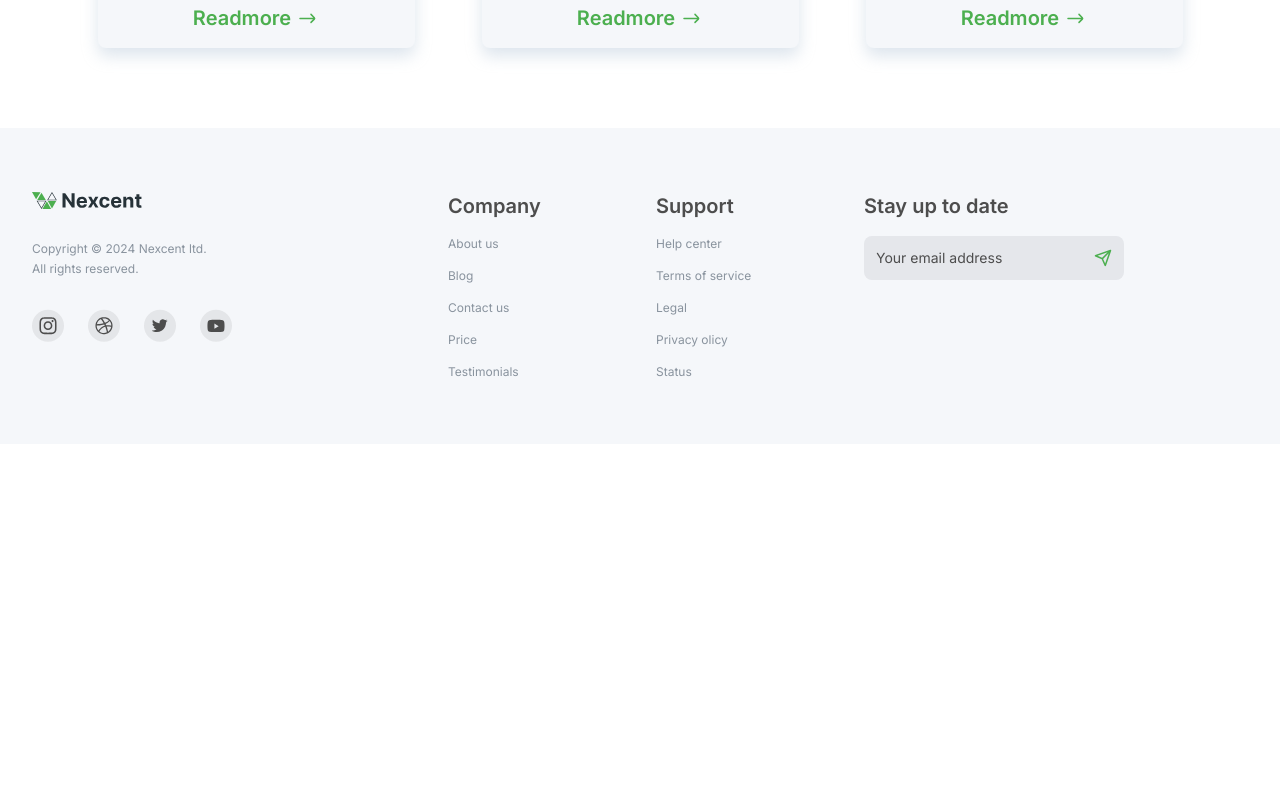
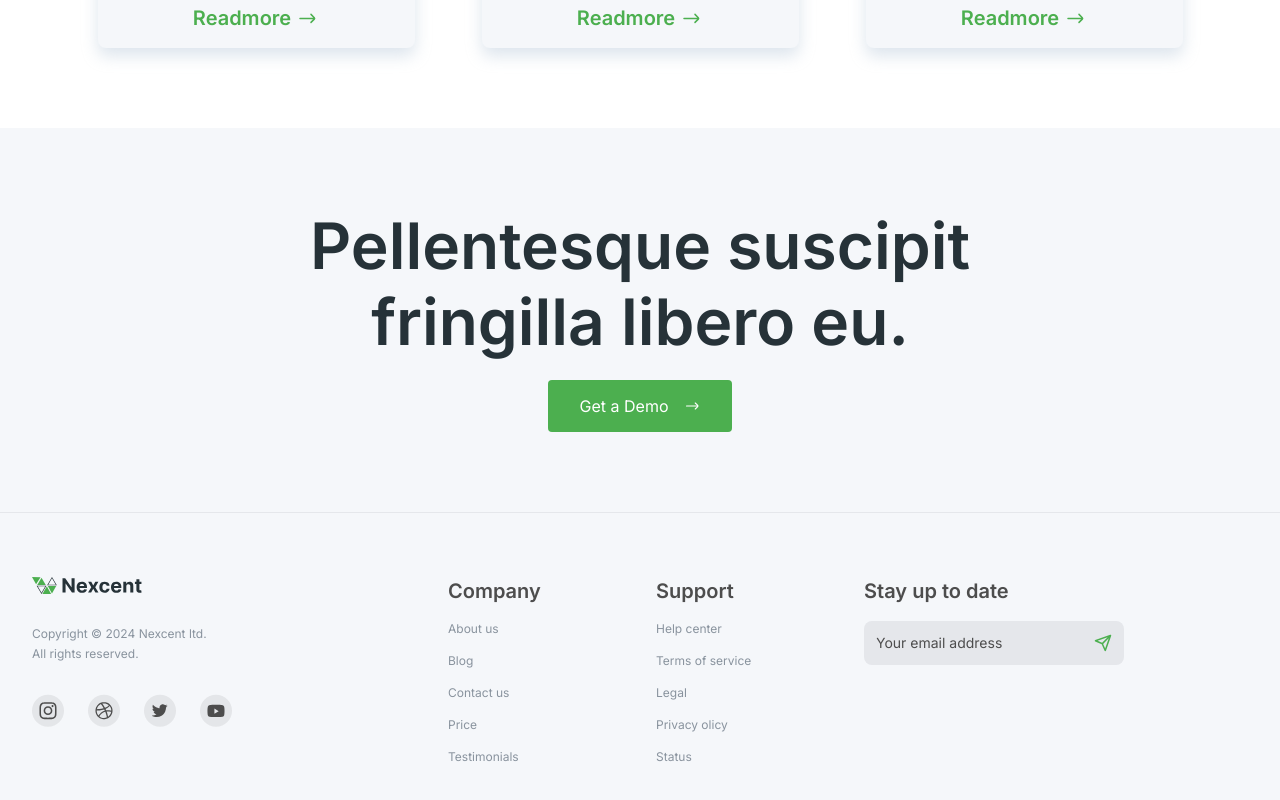
Before and after one commit to Nandani-Paliwal/ppa-assignment, a Next.js app: page / in a window 1280 px wide. Shown: the part 3194-3994 px from the top of the page. Before the commit the page ends 3638 px from the top, so only its background shows below. Built offline with nearby package versions, Linux system fonts and the light colour scheme.

Commit message:
feat: added cta section with complete responsiveness
Signed-off-by: nandani <reach.nandanipaliwal@gmail.com>

```diff
--- a/src/app/page.tsx
+++ b/src/app/page.tsx
@@ -1,5 +1,6 @@
 import { Federant } from 'next/font/google'
 import Blog from '~/components/blog'
+import CtaSection from '~/components/cta-section'
 import Feature from '~/components/feature-section'
 import Portfolio from '~/components/portfolio-section'
 import Testimonials from '~/components/testimonials'
@@ -22,6 +23,7 @@ export default function Homr(): JSX.Element {
 			/>
 			<Testimonials />
       <Blog />
+      <CtaSection />
 		</main>
 	)
 }
--- /dev/null
+++ b/src/components/cta-section/index.tsx
@@ -0,0 +1,34 @@
+import Button from '../design-system/button'
+import { Heading } from '../design-system/heading'
+
+export default function CtaSection() {
+	return (
+		<section className="flex items-center bg-silver px-5 py-8  md:px-10 md:py-20 lg:px-16">
+			<div className="mx-auto  flex w-full max-w-7xl flex-col justify-center items-center gap-5">
+				<Heading as="h2" type="h1" className="text-secondary max-w-3xl text-center">
+					Pellentesque suscipit fringilla libero eu.
+				</Heading>
+				<Button size='medium'
+					icon={
+						<svg
+							width="16"
+							height="16"
+							viewBox="0 0 16 16"
+							fill="none"
+							xmlns="http://www.w3.org/2000/svg"
+						>
+							<path
+								d="M11.2503 11.0001L13.7201 8.53039C14.013 8.23749 14.013 7.7626 13.7201 7.4697L11.2503 4.99997M13.5004 8.00004L2.50012 8.00004"
+								stroke="white"
+								stroke-width="1.1"
+								stroke-linecap="round"
+							/>
+						</svg>
+					}
+				>
+					Get a Demo
+				</Button>
+			</div>
+		</section>
+	)
+}
--- a/src/components/design-system/button.tsx
+++ b/src/components/design-system/button.tsx
@@ -16,9 +16,9 @@ const buttonClassVariants = cva(
           "text-primary hover:bg-silver active:bg-primaryTint-5 focus:ring-darkGrey focus:bg-white",
       },
       size: {
-        normal: "rounded px-8 py-4 text-para-l",
-        medium: "rounded px-8 py-[14px] text-para-m",
-        small: "rounded px-6 py-2 text-para-s",
+        normal: "rounded px-4 py-3 md:px-8 md:py-4 text-para-l",
+        medium: "rounded px-4 py-4 md:px-8 md:py-[14px] text-para-m",
+        small: "rounded px-3 py-1 md:px-6 md:py-2 text-para-s",
       },
       fullWidth: {
         true: "w-full justify-center",
--- a/src/components/footer/index.tsx
+++ b/src/components/footer/index.tsx
@@ -140,7 +140,7 @@ const navigation = {
 
 export default function Footer() {
 	return (
-		<footer className="bg-silver dark:bg-black/30" aria-labelledby="footer-heading">
+		<footer className="bg-silver dark:bg-black/30 border-t " aria-labelledby="footer-heading">
 			<h2 id="footer-heading" className="sr-only">
 				Footer
 			</h2>
```
